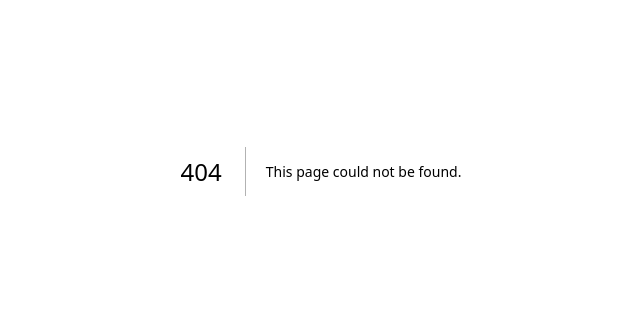
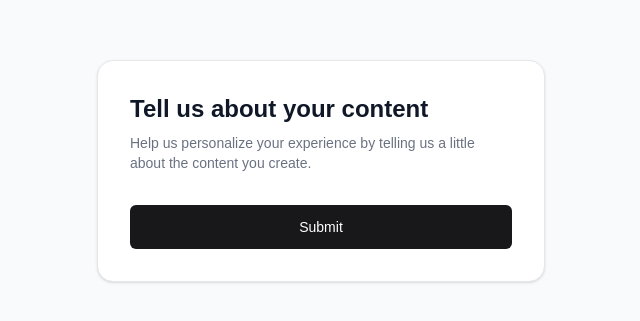
Before and after one commit to Juliusshipton/reel-analyzer, a Next.js app: page /onboarding in a window 1280 px wide. Before the commit this address had no page. Shown: the part 229-550 px from the top of the page, without its empty margins (319-959 px from the left). Built offline with nearby package versions, Linux system fonts and the light colour scheme.

Commit message:
Create Survey UI Page

```diff
--- /dev/null
+++ b/src/app/onboarding/page.tsx
@@ -0,0 +1,58 @@
+
+"use client";
+
+import { useRouter } from "next/navigation";
+import { FormEvent } from "react";
+
+export default function OnboardingPage() {
+  const router = useRouter();
+
+  const handleSubmit = async (e: FormEvent<HTMLFormElement>) => {
+    e.preventDefault();
+
+    // TODO: Validate survey responses
+
+    // TODO: Save survey responses to Supabase
+
+    // TODO: Redirect to dashboard after successful submission
+    // router.push("/dashboard");
+  };
+
+  return (
+    <main className="min-h-screen bg-gray-50 flex items-center justify-center px-4 py-12">
+      <div className="w-full max-w-md rounded-2xl border border-gray-200 bg-white p-8 shadow-sm">
+        {/* Header */}
+        <div className="mb-8">
+          <h1 className="text-2xl font-bold text-gray-900">
+            Tell us about your content
+          </h1>
+
+          <p className="mt-2 text-sm text-gray-500">
+            Help us personalize your experience by telling us
+            a little about the content you create.
+          </p>
+        </div>
+
+        {/* Survey Form */}
+        <form onSubmit={handleSubmit} className="space-y-6">
+
+          {/* Future Survey Questions */}
+          <div
+            id="survey-questions"
+            className="space-y-5"
+          >
+            {/* Add questions and response fields here */}
+          </div>
+
+          {/* Submit Button */}
+          <button
+            type="submit"
+            className="w-full rounded-md bg-zinc-900 px-4 py-3 text-sm font-medium text-white transition-colors hover:bg-zinc-800"
+          >
+            Submit
+          </button>
+        </form>
+      </div>
+    </main>
+  );
+}
```
